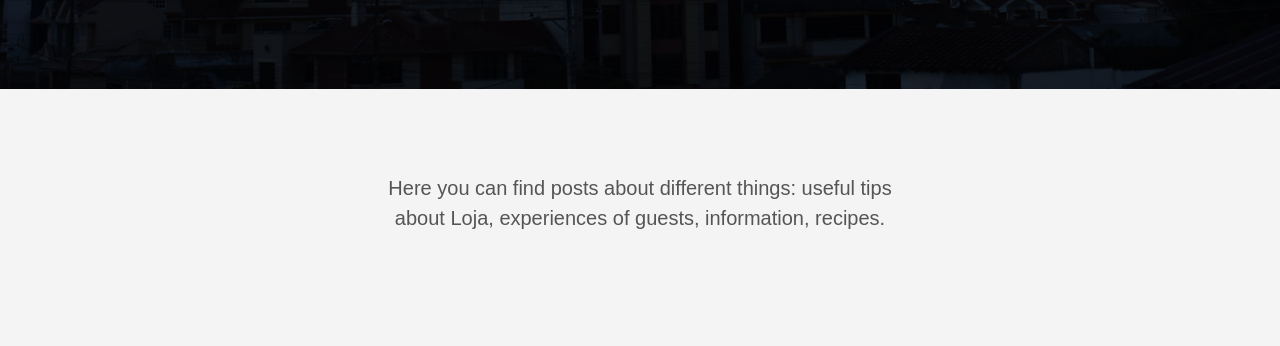
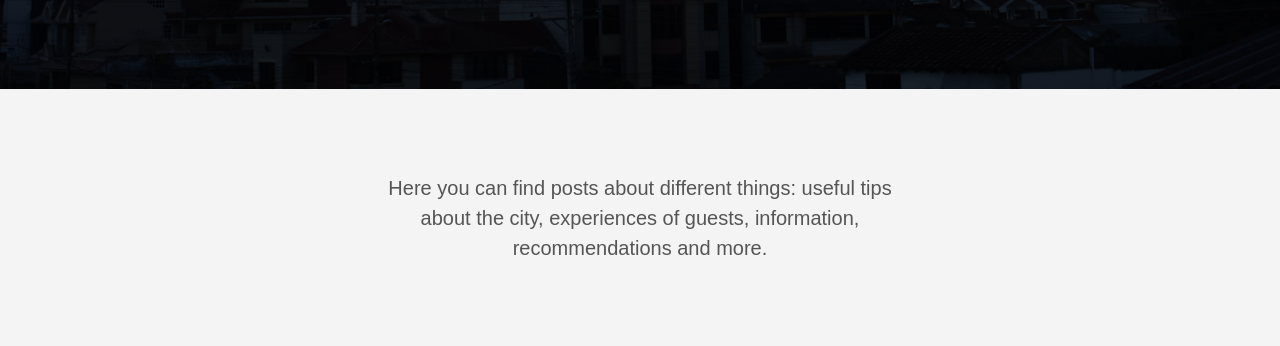
Before and after one commit to chilaloexperiences/chilaloexperiences.github.io, a plain HTML site: page post/index.html in a window 1280 px wide. Shown: the part 408-754 px from the top of the page. Drawn offline with Linux system fonts and the light colour scheme.

Commit message:
Update index

```diff
--- a/post/index.html
+++ b/post/index.html
@@ -115,7 +115,7 @@
 
   <article class="pa3 pa4-ns nested-copy-line-height nested-img">
     <section class="cf ph3 ph5-l pv3 pv4-l f4 tc-l center measure-wide lh-copy mid-gray">
-      <p>Here you can find posts about different things: useful tips about Loja, experiences of guests, information, recipes.</p>
+      <p>Here you can find posts about different things: useful tips about the city, experiences of guests, information, recommendations and more.</p>
 
     </section>
     <aside class="flex-ns flex-wrap justify-around mt5">
```
